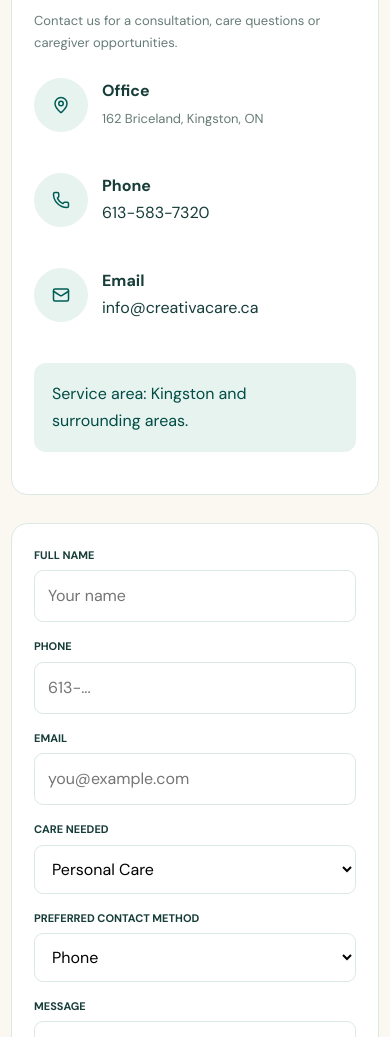
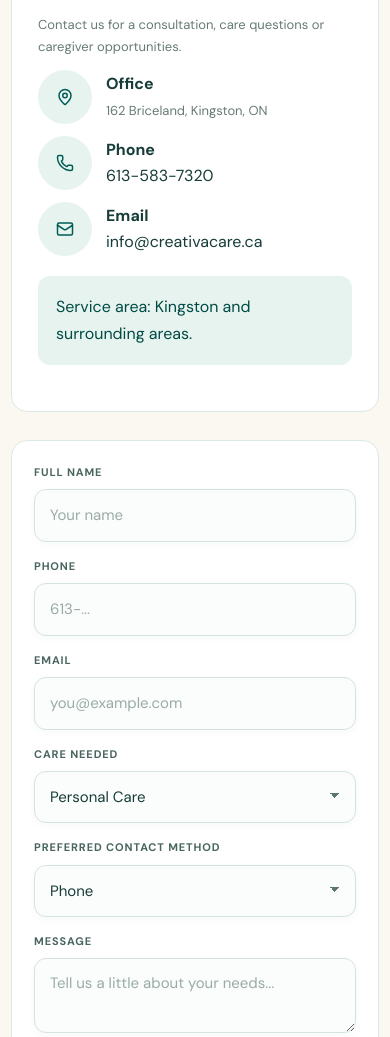
Before and after one commit to habimanasharif/creativa, a Next.js app: page /contact in a window 390 px wide. Shown: the part 531-1568 px from the top of the page. Built offline with nearby package versions, Linux system fonts and the light colour scheme.

Commit message:
Resolve PR 5 CSS conflict using latest main styles

```diff
--- a/app/globals.css
+++ b/app/globals.css
@@ -1270,7 +1270,291 @@ select {
 }
 
 
-/* Center the homepage "How Our Care Works" section and match the reference width */
+/* Contact page hero — match the reference inner-page banner */
+.contact-page-hero {
+  min-height: 300px;
+  padding: 48px 0;
+  align-items: center;
+  background:
+    linear-gradient(90deg, rgba(0, 63, 58, 0.88) 0%, rgba(0, 63, 58, 0.64) 42%, rgba(0, 63, 58, 0.12) 78%),
+    url("https://images.openai.com/static-rsc-4/2R8gIcLKXlNl93KAcJRewGTx2IGqX_Hn1vFSGi6768iSguIdk8yFqU-G--Ugr75NL_wPcWSGJB942vBO4iPUjn2LIjhL2WmaadoRVwiEhIfJRQ1EIvSX3wJB9NUkgAXx4n08HaBeFXlWbanI1R5qcdxIQtXpKseZW7BBqehKa2Xtni8qJcD7Pq_AgCQOCJl2?purpose=fullsize")
+      center 42% / cover;
+}
+.contact-page-hero .container {
+  position: relative;
+  z-index: 1;
+}
+.contact-page-hero h1 {
+  font-size: clamp(42px, 5vw, 58px);
+  margin-top: 10px;
+  max-width: 520px;
+}
+.contact-page-hero p {
+  max-width: 520px;
+  font-size: 15px;
+}
+@media (max-width: 760px) {
+  .contact-page-hero {
+    min-height: 300px;
+    padding: 42px 0;
+    background:
+      linear-gradient(180deg, rgba(0, 63, 58, 0.72) 0%, rgba(0, 63, 58, 0.9) 100%),
+      url("https://images.openai.com/static-rsc-4/2R8gIcLKXlNl93KAcJRewGTx2IGqX_Hn1vFSGi6768iSguIdk8yFqU-G--Ugr75NL_wPcWSGJB942vBO4iPUjn2LIjhL2WmaadoRVwiEhIfJRQ1EIvSX3wJB9NUkgAXx4n08HaBeFXlWbanI1R5qcdxIQtXpKseZW7BBqehKa2Xtni8qJcD7Pq_AgCQOCJl2?purpose=fullsize")
+        center / cover;
+  }
+  .contact-page-hero h1 {
+    font-size: clamp(38px, 10vw, 50px);
+  }
+}
+
+
+/* Modern form controls */
+.field {
+  gap: 8px;
+}
+.field label {
+  color: #496560;
+  letter-spacing: .08em;
+}
+.field input,
+.field textarea,
+.field select {
+  width: 100%;
+  min-height: 50px;
+  border: 1px solid #d5e3df;
+  border-radius: 13px;
+  padding: 13px 15px;
+  background: #fbfdfc;
+  color: var(--ink);
+  font-size: 14px;
+  box-shadow: 0 2px 8px rgba(0, 63, 58, .035);
+  transition: border-color .2s ease, box-shadow .2s ease, background .2s ease, transform .2s ease;
+  appearance: none;
+}
+.field input::placeholder,
+.field textarea::placeholder {
+  color: #9aaba7;
+}
+.field select {
+  padding-right: 44px;
+  cursor: pointer;
+  background-image:
+    linear-gradient(45deg, transparent 50%, #5c7772 50%),
+    linear-gradient(135deg, #5c7772 50%, transparent 50%);
+  background-position:
+    calc(100% - 20px) 21px,
+    calc(100% - 15px) 21px;
+  background-size: 5px 5px, 5px 5px;
+  background-repeat: no-repeat;
+}
+.field textarea {
+  min-height: 140px;
+  line-height: 1.55;
+  resize: vertical;
+}
+.field input:hover,
+.field textarea:hover,
+.field select:hover {
+  border-color: #b8d1cb;
+  background: #fff;
+}
+.field input:focus,
+.field textarea:focus,
+.field select:focus {
+  border-color: var(--green);
+  background: #fff;
+  outline: none;
+  box-shadow: 0 0 0 4px rgba(0, 93, 85, .09);
+  transform: translateY(-1px);
+}
+.field select:invalid {
+  color: #9aaba7;
+}
+@media (max-width: 760px) {
+  .field input,
+  .field textarea,
+  .field select {
+    min-height: 52px;
+    font-size: 15px;
+    border-radius: 12px;
+  }
+}
+
+
+/* Contact page map and inline contact details */
+.contact-card {
+  padding: 26px;
+}
+.contact-card .contact-item {
+  display: inline-flex;
+  width: calc(50% - 8px);
+  vertical-align: top;
+  margin: 16px 8px 8px 0;
+  align-items: center;
+}
+.contact-card .contact-item:nth-of-type(3) {
+  width: 100%;
+}
+.contact-card .contact-item .service-icon {
+  margin-bottom: 0;
+}
+.contact-map {
+  width: 100%;
+  height: 230px;
+  overflow: hidden;
+  border-radius: 15px;
+  margin-bottom: 24px;
+  border: 1px solid var(--line);
+  box-shadow: 0 8px 24px rgba(0, 63, 58, .06);
+}
+.contact-map iframe {
+  width: 100%;
+  height: 100%;
+  border: 0;
+  display: block;
+}
+.contact-form-heading {
+  margin: 0 0 20px;
+}
+.contact-form-heading h3 {
+  font-family: "Playfair Display", serif;
+  font-size: 25px;
+  line-height: 1.15;
+  margin: 6px 0 0;
+  color: var(--ink);
+}
+@media (max-width: 900px) and (min-width: 761px) {
+  .contact-card .contact-item {
+    width: 100%;
+    margin-right: 0;
+  }
+}
+@media (max-width: 760px) {
+  .contact-card .contact-item,
+  .contact-card .contact-item:nth-of-type(3) {
+    width: 100%;
+    margin: 16px 0 8px;
+  }
+  .contact-map {
+    height: 220px;
+  }
+}
+
+/* Contact card refinement: map above inline contact details */
+.contact-card .contact-map {
+  margin-top: 20px;
+  margin-bottom: 18px;
+  height: 190px;
+}
+.contact-card .contact-item,
+.contact-card .contact-item:nth-of-type(3) {
+  width: auto;
+  margin: 10px 18px 6px 0;
+}
+.contact-card .contact-item:last-of-type {
+  margin-right: 0;
+}
+@media (max-width: 900px) and (min-width: 761px) {
+  .contact-card .contact-item,
+  .contact-card .contact-item:nth-of-type(3) {
+    width: auto;
+    margin-right: 14px;
+  }
+}
+@media (max-width: 760px) {
+  .contact-card .contact-map {
+    height: 210px;
+  }
+  .contact-card .contact-item,
+  .contact-card .contact-item:nth-of-type(3) {
+    width: 100%;
+    margin: 12px 0;
+  }
+}
+
+/* Contact details above the map, displayed inline */
+.contact-card .contact-map {
+  margin-top: 20px;
+  margin-bottom: 0;
+  height: 190px;
+}
+.contact-card .contact-item,
+.contact-card .contact-item:nth-of-type(3) {
+  display: inline-flex;
+  width: auto;
+  vertical-align: top;
+  margin: 18px 28px 8px 0;
+  align-items: center;
+}
+.contact-card .contact-item .service-icon {
+  margin-bottom: 0;
+}
+@media (max-width: 900px) and (min-width: 761px) {
+  .contact-card .contact-item,
+  .contact-card .contact-item:nth-of-type(3) {
+    margin-right: 14px;
+  }
+}
+@media (max-width: 760px) {
+  .contact-card .contact-item,
+  .contact-card .contact-item:nth-of-type(3) {
+    display: flex;
+    width: 100%;
+    margin: 12px 0;
+  }
+  .contact-card .contact-map {
+    height: 210px;
+    margin-top: 16px;
+  }
+}
+
+/* Force contact details into one compact horizontal row */
+.contact-card .contact-details {
+  display: grid;
+  grid-template-columns: repeat(3, minmax(0, 1fr));
+  gap: 10px;
+  align-items: start;
+  margin-top: 18px;
+}
+.contact-card .contact-details .contact-item {
+  display: flex;
+  width: auto;
+  min-width: 0;
+  margin: 0;
+  align-items: center;
+  gap: 9px;
+}
+.contact-card .contact-details .service-icon {
+  width: 38px;
+  height: 38px;
+  min-width: 38px;
+  margin: 0;
+}
+.contact-card .contact-details .contact-item > div:last-child {
+  min-width: 0;
+}
+.contact-card .contact-details .contact-item h4 {
+  font-size: 12px;
+  margin: 0 0 2px;
+}
+.contact-card .contact-details .contact-item p {
+  font-size: 11px;
+  line-height: 1.3;
+  margin: 0;
+  overflow-wrap: anywhere;
+}
+@media (max-width: 760px) {
+  .contact-card .contact-details {
+    grid-template-columns: 1fr;
+    gap: 12px;
+  }
+  .contact-card .contact-details .contact-item {
+    width: 100%;
+  }
+}
+
+
+/* Center homepage "How Our Care Works" section on wide screens */
 @media (min-width: 761px) {
   .process-section > .container {
     width: min(1500px, calc(100% - 80px));
@@ -1283,7 +1567,7 @@ select {
     margin-right: auto;
     text-align: center;
   }
-  .process-grid {
+  .process-section .process-grid {
     width: 100%;
     margin-left: auto;
     margin-right: auto;
```
